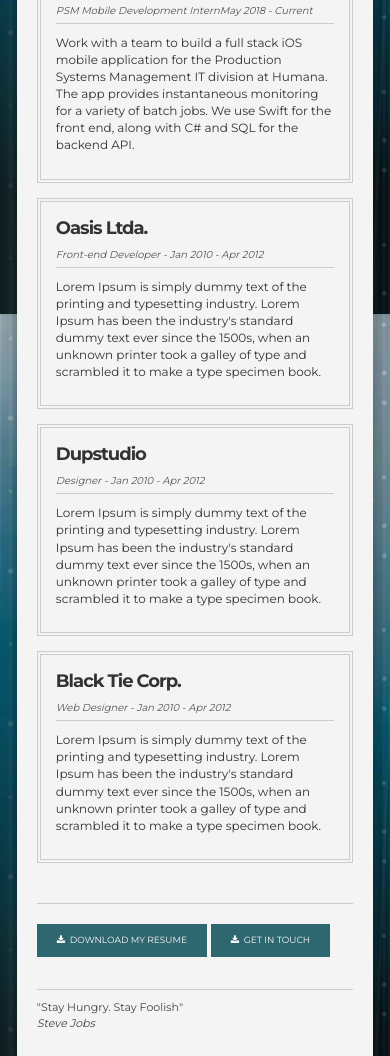
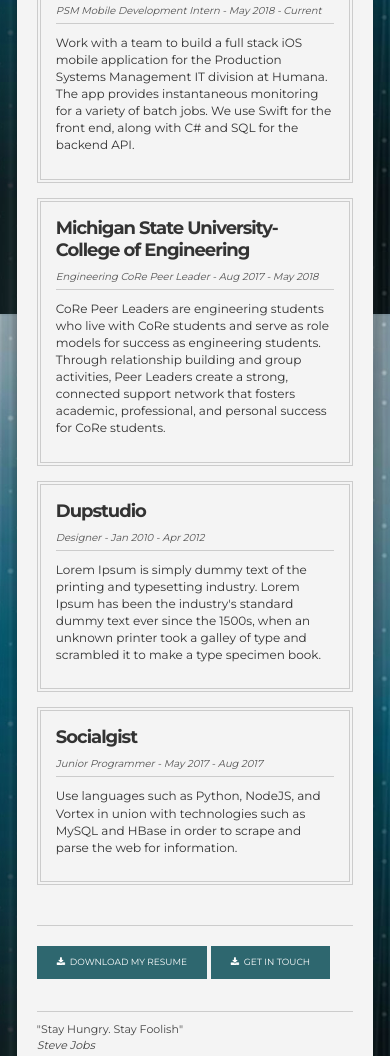
Before and after one commit to tylerroz/tylerroz.github.io, a plain HTML site: page real_index.html in a window 390 px wide. Shown: the part 1374-2430 px from the top of the page. Drawn offline with nearby package versions, Linux system fonts and the light colour scheme; some packages are replaced by stand-ins of ours; files that its build step writes are made by us from their sources.

Commit message:
Work updates

```diff
--- a/real_index.html
+++ b/real_index.html
@@ -186,7 +186,7 @@
                   	<h3 class="section-item-title-1">Humana Inc.</h3>
                   	<!-- /Work Place -->
                   	<!-- Job Time -->
-                  	<h4 class="job">PSM Mobile Development Intern<span class="job-date">May 2018 - Current</span></h4>
+                  	<h4 class="job">PSM Mobile Development Intern - <span class="job-date">May 2018 - Current</span></h4>
                   	<!-- /Job Time-->
                   	<!-- content -->
                   	<div class="graduation-description">
@@ -199,14 +199,14 @@
 	             <!-- Resume Item -->
 				<div class="resume-item">
 					<!-- Work Place -->
-                  	<h3 class="section-item-title-1">Oasis Ltda.</h3>
+                  	<h3 class="section-item-title-1">Michigan State University- College of Engineering</h3>
                   	<!-- /Work Place -->
                   	<!-- Job Time -->
-                  	<h4 class="job">Front-end Developer - <span class="job-date">Jan 2010 - Apr 2012</span></h4>
+                  	<h4 class="job">Engineering CoRe Peer Leader - <span class="job-date">Aug 2017 - May 2018</span></h4>
                   	<!-- /Job Time-->
                   	<!-- content -->
                   	<div class="graduation-description">
-                  	  <p>Lorem Ipsum is simply dummy text of the printing and typesetting industry. Lorem Ipsum has been the industry's standard dummy text ever since the 1500s, when an unknown printer took a galley of type and scrambled it to make a type specimen book.</p>
+                  	  <p>CoRe Peer Leaders are engineering students who live with CoRe students and serve as role models for success as engineering students. Through relationship building and group activities, Peer Leaders create a strong, connected support network that fosters academic, professional, and personal success for CoRe students.</p>
                   	</div>
                   	<!-- /Content -->
 				</div>
@@ -231,14 +231,14 @@
 	            <!-- Resume Item -->
 				<div class="resume-item">
 					<!-- Work Place -->
-                  	<h3 class="section-item-title-1">Black Tie Corp.</h3>
+                  	<h3 class="section-item-title-1">Socialgist</h3>
                   	<!-- /Work Place -->
                   	<!-- Job Time -->
-                  	<h4 class="job">Web Designer - <span class="job-date">Jan 2010 - Apr 2012</span></h4>
+                  	<h4 class="job">Junior Programmer - <span class="job-date">May 2017 - Aug 2017</span></h4>
                   	<!-- /Job Time-->
                   	<!-- content -->
                   	<div class="graduation-description">
-                  	  <p>Lorem Ipsum is simply dummy text of the printing and typesetting industry. Lorem Ipsum has been the industry's standard dummy text ever since the 1500s, when an unknown printer took a galley of type and scrambled it to make a type specimen book.</p>
+                  	  <p>Use languages such as Python, NodeJS, and Vortex in union with technologies such as MySQL and HBase in order to scrape and parse the web for information.</p>
                   	</div>
                   	<!-- /Content -->
 				</div>
```
